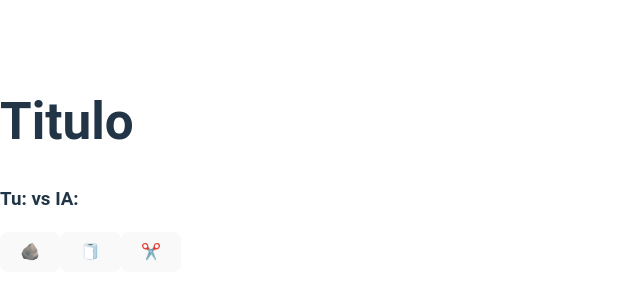
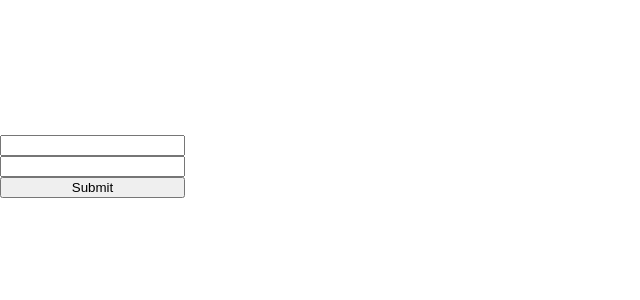
Before and after one commit to Joelnicolass/temario23-vite, a React (Vite) app: page / in a window 1280 px wide. Shown: the part 234-534 px from the top of the page, without its empty margins (0-640 px from the left). Built offline with nearby package versions, Linux system fonts and the light colour scheme.

Commit message:
formularios

```diff
--- a/src/App.jsx
+++ b/src/App.jsx
@@ -1,10 +1,11 @@
 import React from "react";
-import GameView from "./piedra-papel-tijera/GameView";
+import Formularios from "./formularios/Formularios";
+import FormulariosNoControlados from "./formularios/FormulariosNoControlados";
 
 const App = () => {
   return (
     <>
-      <GameView />
+      <FormulariosNoControlados />
     </>
   );
 };
--- /dev/null
+++ b/src/formularios/Formularios.jsx
@@ -0,0 +1,60 @@
+import React, { useState } from "react";
+
+// formularios controlados - tiene asociado un estado
+
+// formularios no controlados
+
+const Formularios = () => {
+  const [form, setForm] = useState({
+    email: "",
+    password: "",
+  });
+
+  const handleSubmit = (e) => {
+    e.preventDefault();
+
+    // validar
+  };
+
+  const handleChange = (e) => {
+    const { name, value } = e.target;
+
+    // validaciones de los campos
+
+    setForm({
+      ...form,
+      [name]: value,
+    });
+  };
+
+  console.log("render");
+
+  return (
+    <div>
+      <form
+        style={{
+          display: "flex",
+          flexDirection: "column",
+        }}
+        onSubmit={handleSubmit}
+      >
+        <input
+          type="email"
+          name="email"
+          onChange={handleChange}
+          value={form.email}
+        />
+        <input
+          type="password"
+          name="password"
+          onChange={handleChange}
+          value={form.password}
+        />
+
+        <input type="submit" />
+      </form>
+    </div>
+  );
+};
+
+export default Formularios;
--- /dev/null
+++ b/src/formularios/FormulariosNoControlados.jsx
@@ -0,0 +1,39 @@
+import React from "react";
+
+// useRef
+
+export const getFormFields = (e) => {
+  const fields = Object.fromEntries(new window.FormData(e.target));
+
+  return fields;
+};
+
+const FormulariosNoControlados = () => {
+  const handleSubmit = (e) => {
+    e.preventDefault();
+
+    const { email, password } = getFormFields(e);
+
+    console.log(email, password);
+  };
+
+  return (
+    <div>
+      <form
+        onSubmit={handleSubmit}
+        style={{
+          display: "flex",
+          flexDirection: "column",
+        }}
+      >
+        <input type="email" name="email" />
+
+        <input type="password" name="password" />
+
+        <input type="submit" />
+      </form>
+    </div>
+  );
+};
+
+export default FormulariosNoControlados;
```
